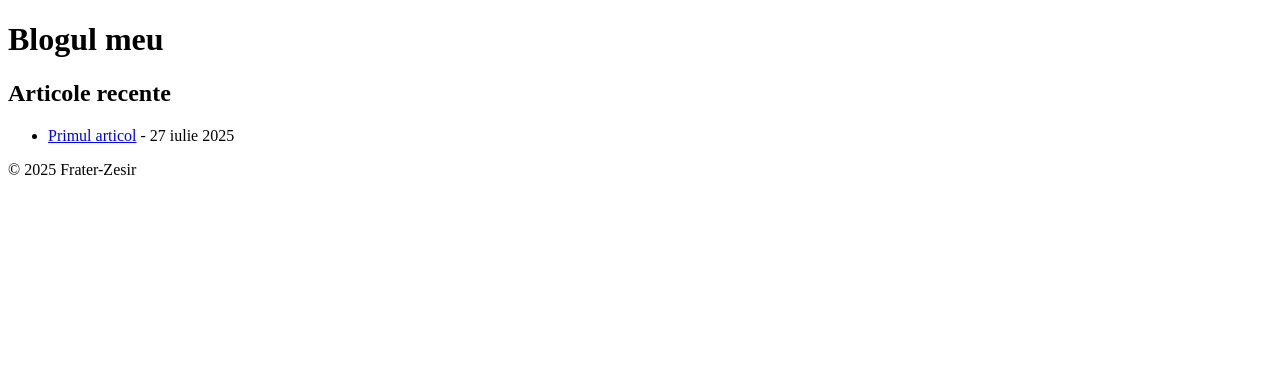
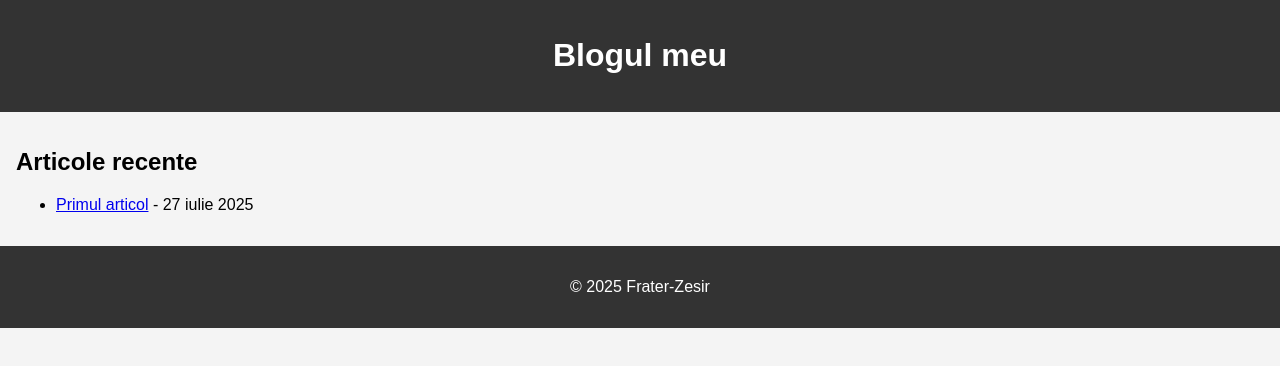
Before and after one commit to Frater-Zesir/website, a plain HTML site: page site/index.html in a window 1280 px wide. Drawn offline with nearby package versions, Linux system fonts and the light colour scheme.

Commit message:
Organize site and add initial content

```diff
--- a/.github/blog_index_Version4.html
+++ b/site/index.html
@@ -3,7 +3,7 @@
 <head>
   <meta charset="UTF-8">
   <title>Blog | Frater-Zesir</title>
-  <link rel="stylesheet" href="../styles.css">
+  <link rel="stylesheet" href="styles.css">
   <script src="https://cdn.jsdelivr.net/npm/marked/marked.min.js"></script>
 </head>
 <body>
--- /dev/null
+++ b/site/styles.css
@@ -0,0 +1,3 @@
+body { font-family: Arial, sans-serif; margin: 0; padding: 0; background: #f4f4f4; }
+header, footer { background: #333; color: #fff; padding: 1em; text-align: center; }
+main { padding: 1em; }
```
Also changed, not shown: 6 other files.
